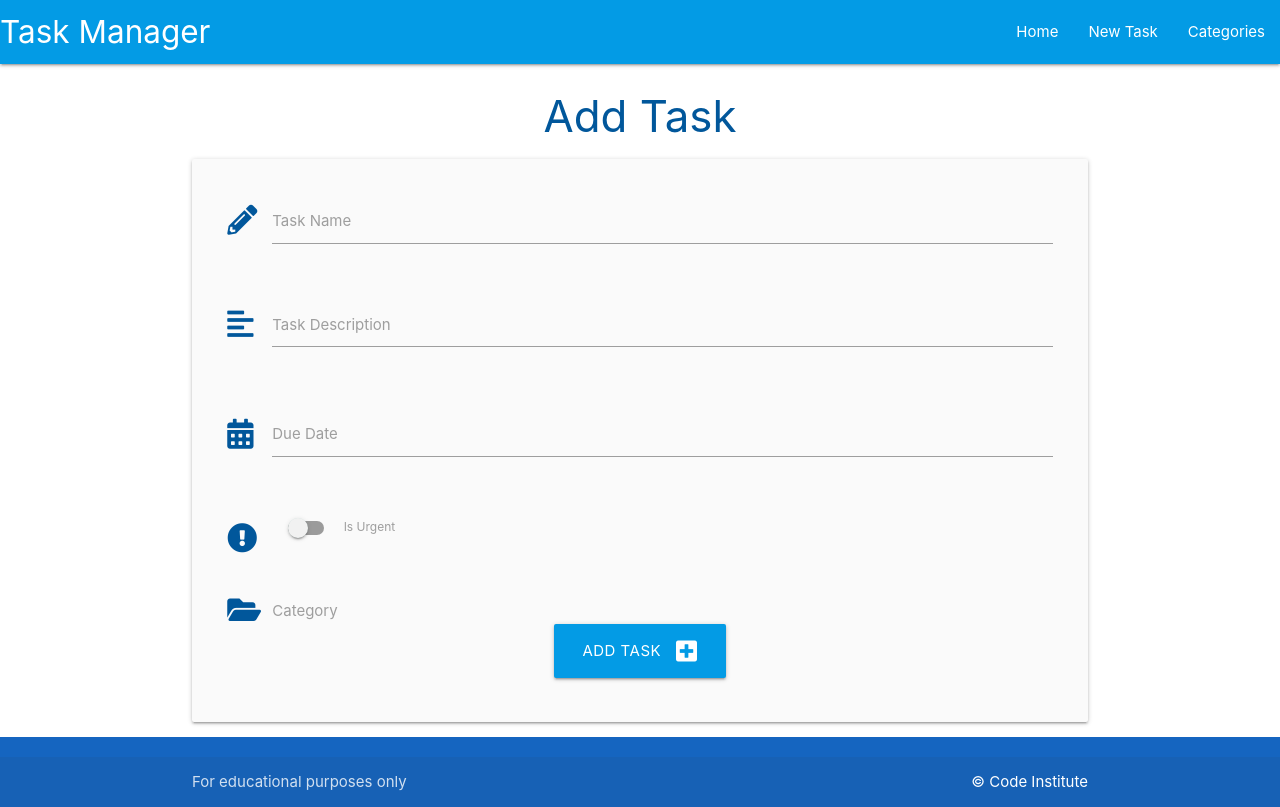
After one commit to NixTS/task-manager-sqlalchemy-materialize, a Flask app: page /add_task in a window 1280 px wide. The commit adds this page. Run offline with Flask 2, Linux system fonts and the light colour scheme; data that the repository does not hold is empty.

Commit message:
Add function to add and display tasks

```diff
--- a/taskmanager/routes.py
+++ b/taskmanager/routes.py
@@ -5,7 +5,8 @@ from taskmanager.models import Category, Task
 
 @app.route("/")
 def home():
-    return render_template("tasks.html")
+    tasks =  list(Task.query.order_by(Task.id).all())
+    return render_template("tasks.html", tasks=tasks)
 
 
 @app.route("/categories")
@@ -40,3 +41,20 @@ def delete_category(category_id):
     db.session.delete(category)
     db.session.commit()
     return redirect(url_for("categories"))
+
+
+@app.route("/add_task", methods=["GET", "POST"])
+def add_task():
+    categories = list(Category.query.order_by(Category.category_name).all())
+    if request.method == "POST":
+        task = Task(
+            task_name=request.form.get("task_name"),
+            task_description=request.form.get("task_description"),
+            is_urgent=bool(True if request.form.get("is_urgent") else False),
+            due_date=request.form.get("due_date"),
+            category_id=request.form.get("category_id")
+        )
+        db.session.add(task)
+        db.session.commit()
+        return redirect(url_for("home"))
+    return render_template("add_task.html", categories=categories)
--- /dev/null
+++ b/taskmanager/templates/add_task.html
@@ -0,0 +1,70 @@
+{% extends "base.html" %}
+{% block content %}
+
+<h3 class="light-blue-text text-darken-4 center-align">Add Task</h3>
+
+<div class="row card-panel grey lighten-5">
+    <form class="col s12" method="POST" action="{{ url_for('add_task') }}">
+        <!-- task name -->
+        <div class="row">
+            <div class="input-field col s12">
+                <i class="fas fa-pencil-alt prefix light-blue-text text-darken-4"></i>
+                <input id="task_name" name="task_name" minlength="5" maxlength="50" type="text" class="validate" required>
+                <label for="task_name">Task Name</label>
+            </div>
+        </div>
+        <!-- task description -->
+        <div class="row">
+            <div class="input-field col s12">
+                <i class="fas fa-align-left prefix light-blue-text text-darken-4"></i>
+                <textarea id="task_description" name="task_description" minlength="5" maxlength="200"
+                    type="text" class="materialize-textarea validate" required></textarea>
+                <label for="task_description">Task Description</label>
+            </div>
+        </div>
+        <!-- due date -->
+        <div class="row">
+            <div class="input-field col s12">
+                <i class="fas fa-calendar-alt prefix light-blue-text text-darken-4"></i>
+                <input id="due_date" name="due_date" type="text" class="datepicker validate" required>
+                <label for="due_date">Due Date</label>
+            </div>
+        </div>
+        <!-- is urgent -->
+        <div class="row">
+            <div class="input-field col s12">
+                <div class="switch">
+                    <i class="fas fa-exclamation-circle prefix light-blue-text text-darken-4"></i>
+                    <label for="is_urgent">
+                        <input id="is_urgent" name="is_urgent" type="checkbox">
+                        <span class="lever"></span>
+                        Is Urgent
+                    </label>
+                </div>
+            </div>
+        </div>
+        <!-- category id -->
+        <div class="row">
+            <div class="input-field col s12">
+                <i class="fas fa-folder-open prefix light-blue-text text-darken-4"></i>
+                <select id="category_id" name="category_id" class="validate" required>
+                    <option value="" disabled selected>Choose Category</option>
+                    {% for category in categories %}
+                        <option value="{{ category.id }}">{{ category.category_name }}</option>
+                    {% endfor %}
+                </select>
+                <label for="category_id">Category</label>
+            </div>
+        </div>
+        <!-- submit button -->
+        <div class="row">
+            <div class="col s12 center-align">
+                <button type="submit" class="btn-large light-blue darken-1">
+                    Add Task <i class="fas fa-plus-square right"></i>
+                </button>
+            </div>
+        </div>
+    </form>
+</div>
+
+{% endblock %}
--- a/taskmanager/templates/base.html
+++ b/taskmanager/templates/base.html
@@ -24,7 +24,7 @@
             <a href="#" data-target="mobile-demo" class="sidenav-trigger"><i class="fas fa-bars"></i></a>
             <ul class="right hide-on-med-and-down">
                 <li><a href="{{ url_for('home') }}">Home</a></li>
-                <li><a href="">New Task</a></li>
+                <li><a href="{{ url_for('add_task') }}">New Task</a></li>
                 <li><a href="{{ url_for('categories') }}">Categories</a></li>
             </ul>
             </div>
@@ -33,7 +33,7 @@
         <!-- mobile sidenav -->
         <ul class="sidenav" id="mobile-demo">
             <li><a href="{{ url_for('home') }}">Home</a></li>
-            <li><a href="">New Task</a></li>
+            <li><a href="{{ url_for('add_task') }}">New Task</a></li>
             <li><a href="{{ url_for('categories') }}">Categories</a></li>
         </ul>
     </header>
--- a/taskmanager/templates/categories.html
+++ b/taskmanager/templates/categories.html
@@ -12,7 +12,7 @@
 </div>
 
 <div class="row">
-    {% for category in categories%}
+    {% for category in categories %}
     <div class="col s12 m6 l3">
         <div class="card light-blue darken-4 center-align">
             <div class="card-content white-text">
```
Also changed, not shown: taskmanager/static/script.js (+15 -0 lines), taskmanager/templates/tasks.html (+26 -0 lines). Lines whose indentation alone changed are shown as unchanged.
